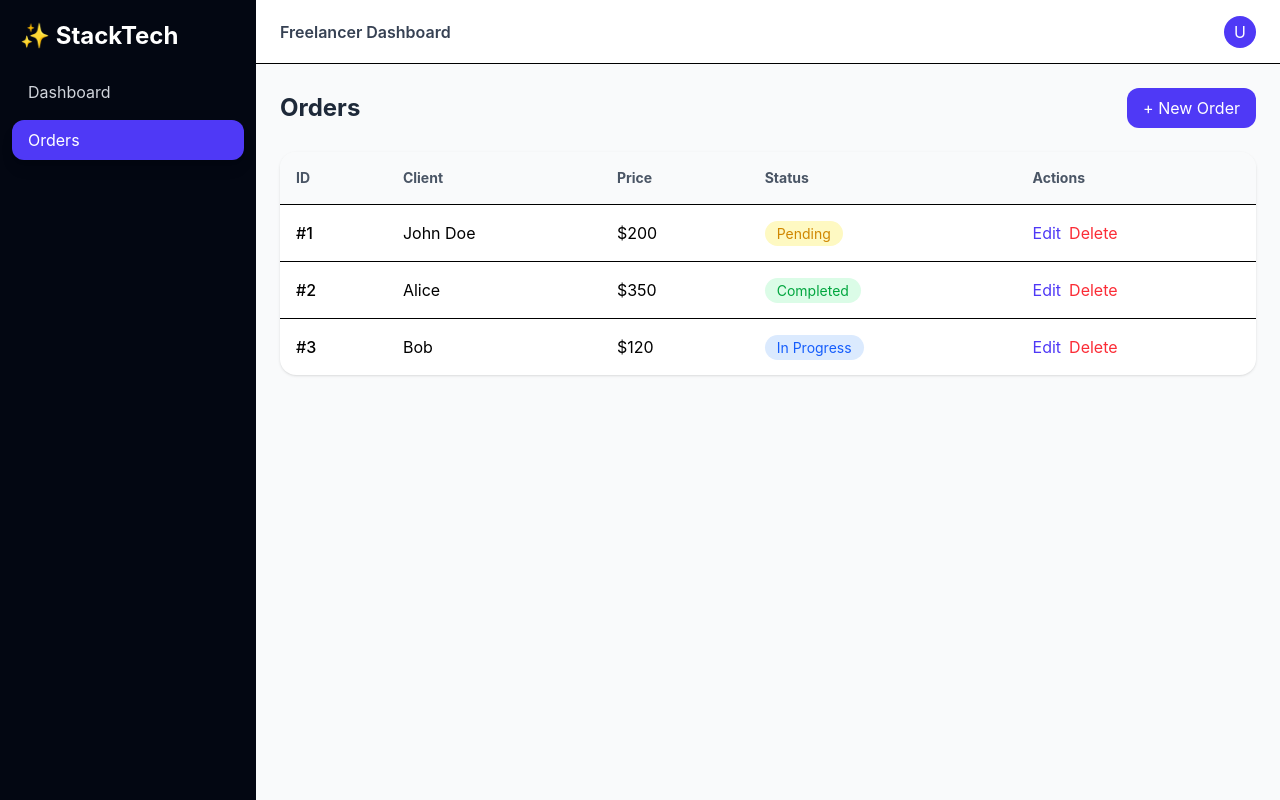
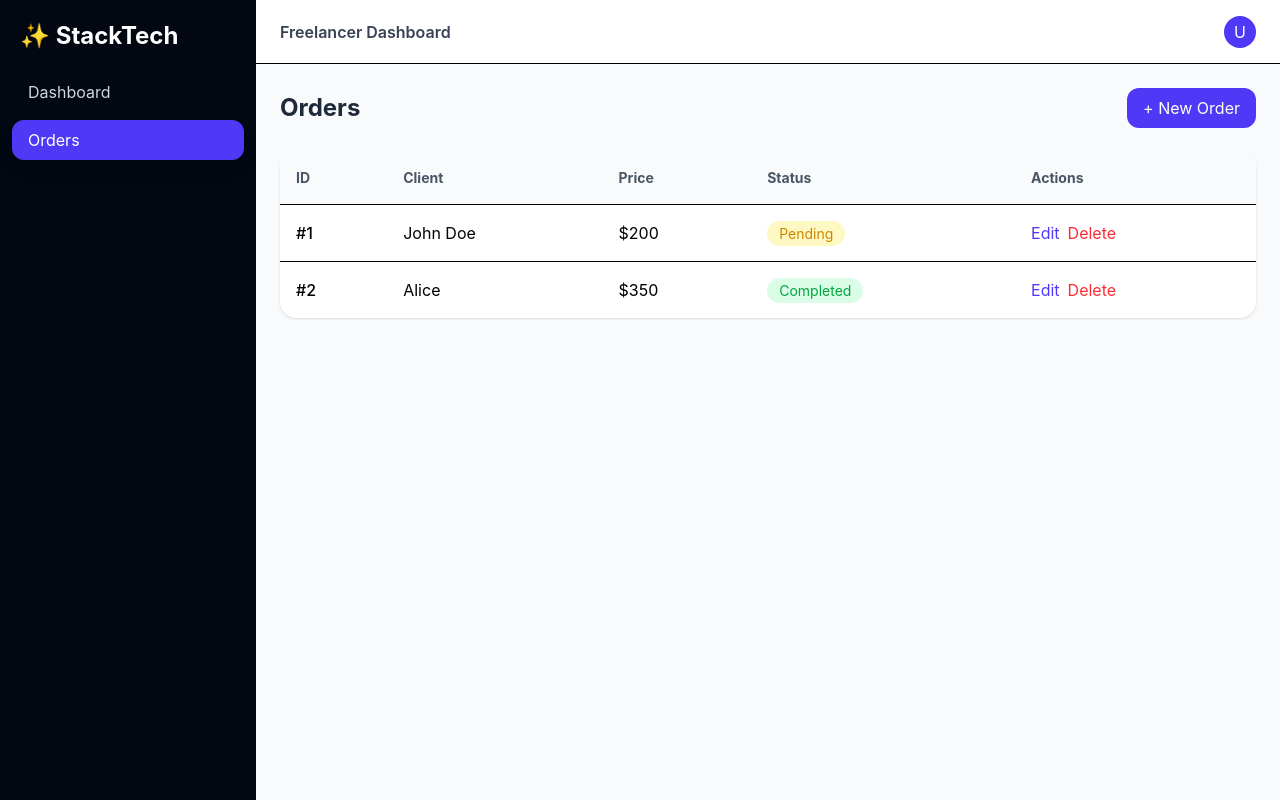
Before and after one commit to Bahram2006/freelancer-order-system, a React (Vite) app: page /orders in a window 1280 px wide. Built offline with nearby package versions, Linux system fonts and the light colour scheme.

Commit message:
fix orders and connect create order with orders list

```diff
--- a/src/context/OrderContext.jsx
+++ b/src/context/OrderContext.jsx
@@ -1,12 +1,17 @@
-import { createContext, useContext, useState } from "react"
+import { createContext, useContext, useState, useEffect } from "react"
 
 const OrderContext = createContext()
 
 export function OrderProvider({ children }) {
-  const [orders, setOrders] = useState([
-    { id: 1, client: "John Doe", price: "$200", status: "Pending" },
-    { id: 2, client: "Alice", price: "$350", status: "Completed" },
-  ])
+  const [orders, setOrders] = useState(() => {
+  const saved = localStorage.getItem("orders")
+  return saved
+    ? JSON.parse(saved)
+    : [
+        { id: 1, client: "John Doe", price: "$200", status: "Pending" },
+        { id: 2, client: "Alice", price: "$350", status: "Completed" },
+      ]
+})
 
   const addOrder = (order) => {
     setOrders((prev) => [
@@ -19,6 +24,10 @@ export function OrderProvider({ children }) {
     setOrders((prev) => prev.filter((o) => o.id !== id))
   }
 
+  useEffect(() => {
+  localStorage.setItem("orders", JSON.stringify(orders))
+}, [orders])
+
   return (
     <OrderContext.Provider value={{ orders, addOrder, deleteOrder }}>
       {children}
--- a/src/pages/orders/CreateOrder.jsx
+++ b/src/pages/orders/CreateOrder.jsx
@@ -1,6 +1,6 @@
 import { useState } from "react";
 import MainLayout from "../../layouts/MainLayout";
-import { useOrders } from "../../context/OrderContext"
+import { useOrders } from "../../context/OrderContext";
 import { useNavigate } from "react-router-dom";
 
 export default function CreateOrder() {
@@ -23,8 +23,27 @@ export default function CreateOrder() {
   const handleSubmit = (e) => {
     e.preventDefault();
 
-    addOrder(form);
+    // 🔥 simple validation
+    if (!form.client || !form.price) {
+      alert("Please fill all fields");
+      return;
+    }
 
+    // ✅ add order (FULL form ulanýarys)
+    addOrder({
+      client: form.client,
+      price: form.price,
+      status: form.status,
+    });
+
+    // 🔄 reset form
+    setForm({
+      client: "",
+      price: "",
+      status: "Pending",
+    });
+
+    // 🚀 redirect
     navigate("/orders");
   };
 
@@ -73,9 +92,9 @@ export default function CreateOrder() {
             onChange={handleChange}
             className="w-full p-3 border rounded-xl outline-none focus:ring-2 focus:ring-indigo-500"
           >
-            <option>Pending</option>
-            <option>In Progress</option>
-            <option>Completed</option>
+            <option value="Pending">Pending</option>
+            <option value="In Progress">In Progress</option>
+            <option value="Completed">Completed</option>
           </select>
         </div>
 
--- a/src/pages/orders/OrdersList.jsx
+++ b/src/pages/orders/OrdersList.jsx
@@ -1,13 +1,13 @@
 import MainLayout from "../../layouts/MainLayout";
 import { useNavigate } from "react-router-dom";
-
+import { useOrders } from "../../context/OrderContext";
 
 export default function OrdersList() {
-  const orders = [
-    { id: 1, client: "John Doe", price: "$200", status: "Pending" },
-    { id: 2, client: "Alice", price: "$350", status: "Completed" },
-    { id: 3, client: "Bob", price: "$120", status: "In Progress" },
-  ];
+  const { orders, deleteOrder } = useOrders();
+
+  const navigate = useNavigate();
+
+  console.log("ORDERS:", orders); // 🔥 DEBUG
 
   const statusColor = (status) => {
     switch (status) {
@@ -21,8 +21,6 @@ export default function OrdersList() {
         return "bg-gray-100 text-gray-600";
     }
   };
-
-  const navigate = useNavigate();
 
   return (
     <MainLayout>
@@ -50,7 +48,14 @@ export default function OrdersList() {
           </thead>
 
           <tbody>
-            {orders.map((order) => (
+            {orders.length === 0 ? (
+              <tr>
+                <td colSpan="5" className="p-6 text-center text-gray-500">
+                  No orders yet
+                </td>
+              </tr>
+            ) : (
+              orders.map((order) => (
                 <tr
                   key={order.id}
                   className="border-t hover:bg-gray-50 transition"
@@ -71,12 +76,17 @@ export default function OrdersList() {
                     <button className="text-indigo-600 hover:underline">
                       Edit
                     </button>
-                  <button className="text-red-500 hover:underline">
+
+                    <button
+                      onClick={() => deleteOrder(order.id)} // ✅ FIX
+                      className="text-red-500 hover:underline"
+                    >
                       Delete
                     </button>
                   </td>
                 </tr>
-            ))}
+              ))
+            )}
           </tbody>
         </table>
       </div>
```
Lines whose indentation alone changed are shown as unchanged.
